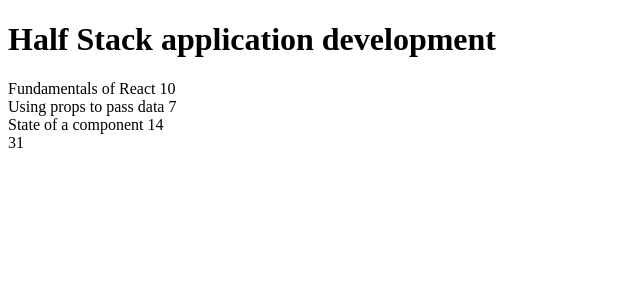
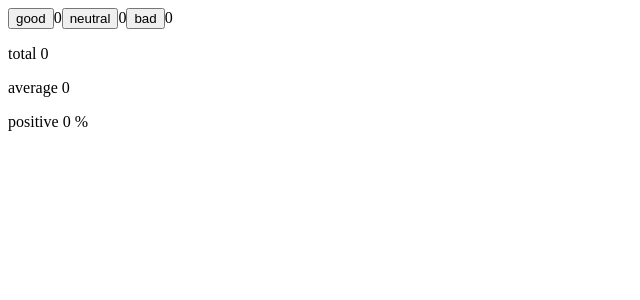
Before and after one commit to stacy-gol/web-crash-course, a React (Create React App) app in the folder Task-4/: page / in a window 1280 px wide. Shown: the top 300 px of the page, without its empty margins (0-640 px from the left). Built offline with nearby package versions, Linux system fonts and the light colour scheme.

Commit message:
add exercises

```diff
--- a/Task-4/src/App.js
+++ b/Task-4/src/App.js
@@ -1,67 +1,68 @@
-import "./styles.css";
+import { useState } from 'react'
+import "./styles.css"
 
-const Header = (props) => {
+const Button = (props) => (
+  <button className="button" onClick={props.onClick}>
+    {props.children}
+  </button>
+)
+
+const Statistics = props =>
+  <div>
+    <p>total {props.total}</p>
+    <p>average {props.average}</p>
+    <p>positive {props.positive} %</p>
+  </div>
+
+const App = () => {
+  const [good, setGood] = useState(0)
+  const [neutral, setNeutral] = useState(0)
+  const [bad, setBad] = useState(0)
+  const [total, setTotal] = useState(0)
+  const [average, setAverage] = useState(0)
+  const [positive, setPositive] = useState(0)
+
+
+  const handleGoodClick = () => {
+    const updatedGood = good + 1
+    setGood(updatedGood)
+    const total = updatedGood + neutral + bad
+    setTotal(total)
+    setAverage((updatedGood * 1 + neutral * 0 + bad * -1) / total)
+    setPositive(updatedGood / total * 100)
+  }
+
+  const handleNeutralClick = () => {
+    const updatedNeutral = neutral + 1
+    setNeutral(updatedNeutral)
+    const total = updatedNeutral + good + bad
+    setTotal(total)
+    setAverage((updatedNeutral * 0 + good * 1 + bad * -1) / total)
+    setPositive(good / total * 100)
+  }
+
+  const handleBadClick = () => {
+    const updatedBad = bad + 1
+    setBad(updatedBad)
+    const total = updatedBad + good + neutral
+    setTotal(total)
+    setAverage((updatedBad * -1 + neutral * 0 + good * 1) / total)
+    setPositive(good / total * 100)
+  }
+
+
+
   return (
     <div>
-      <h1>{props.course}</h1>
+      <Button onClick={handleGoodClick}>good</Button>
+      {good}
+      <Button onClick={handleNeutralClick}>neutral</Button>
+      {neutral}
+      <Button onClick={handleBadClick}>bad</Button>
+      {bad}
+      <Statistics total={total} average={average} positive={positive} />
     </div>
-  );
-};
+  )
+}
 
-const Part = (props) => {
-  return (
-    <div>
-      {props.name} {props.exercises}
-    </div>
-  );
-};
-
-const Content = (props) => {
-  console.log("props", props);
-  return (
-    <div>
-      {props.data.map((onePartData) => {
-        return <Part name={onePartData.name} exercises={onePartData.exercises}/>
-      })}
-    </div>
-  );
-};
-
-const Total = (props) => {
-  let totalExercises = props.data.reduce((sum, item) => sum + item.exercises, 0);
-  return (
-    <div>
-    {totalExercises}
-    </div>
-  );
-};
-
-const App = () => {
-  const course = {
-    name: 'Half Stack application development',
-    parts: [
-      {
-        name: 'Fundamentals of React',
-        exercises: 10
-      },
-      {
-        name: 'Using props to pass data',
-        exercises: 7
-      },
-      {
-        name: 'State of a component',
-        exercises: 14
-      }
-    ]
-  }
-  return (
-    <div>
-      <Header course={course.name} />
-      <Content data={course.parts}/>
-      <Total data={course.parts}/>
-    </div>
-  );
-};
-
-
-export default App;
+export default App
```
